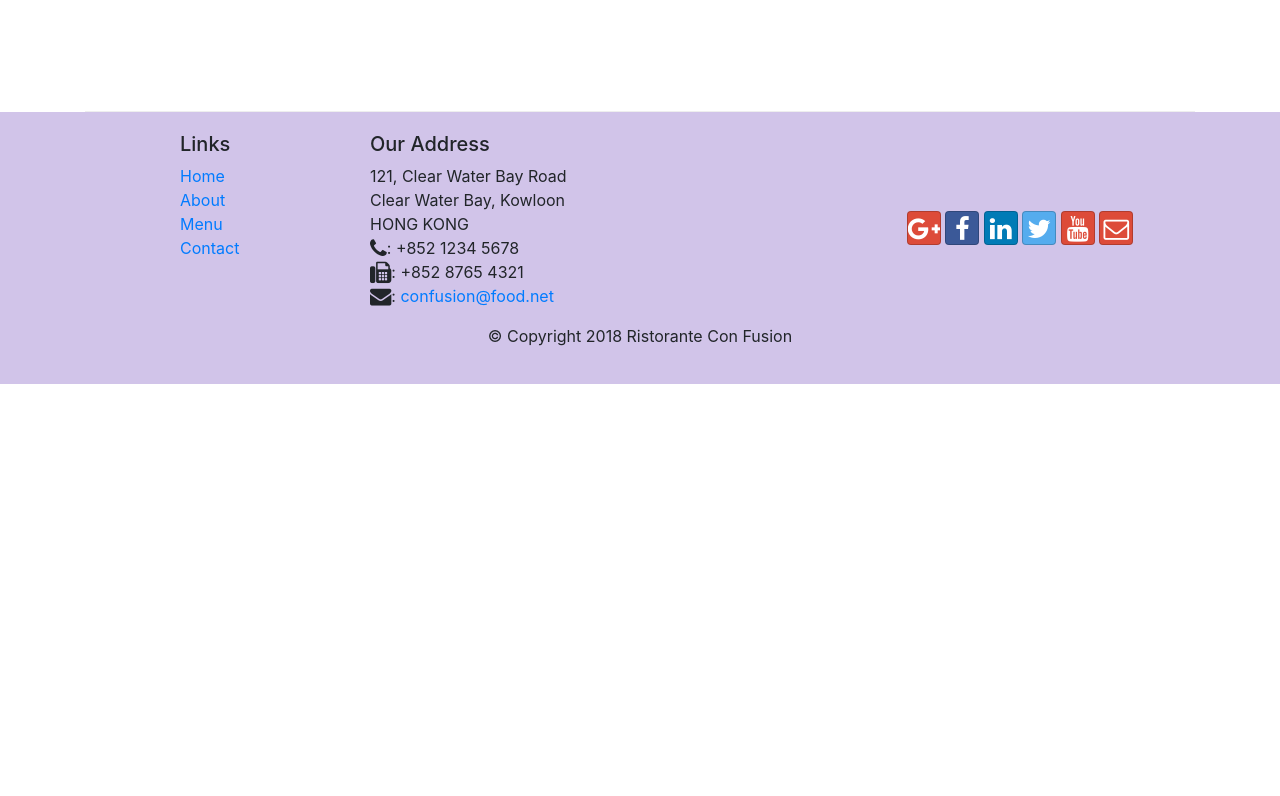
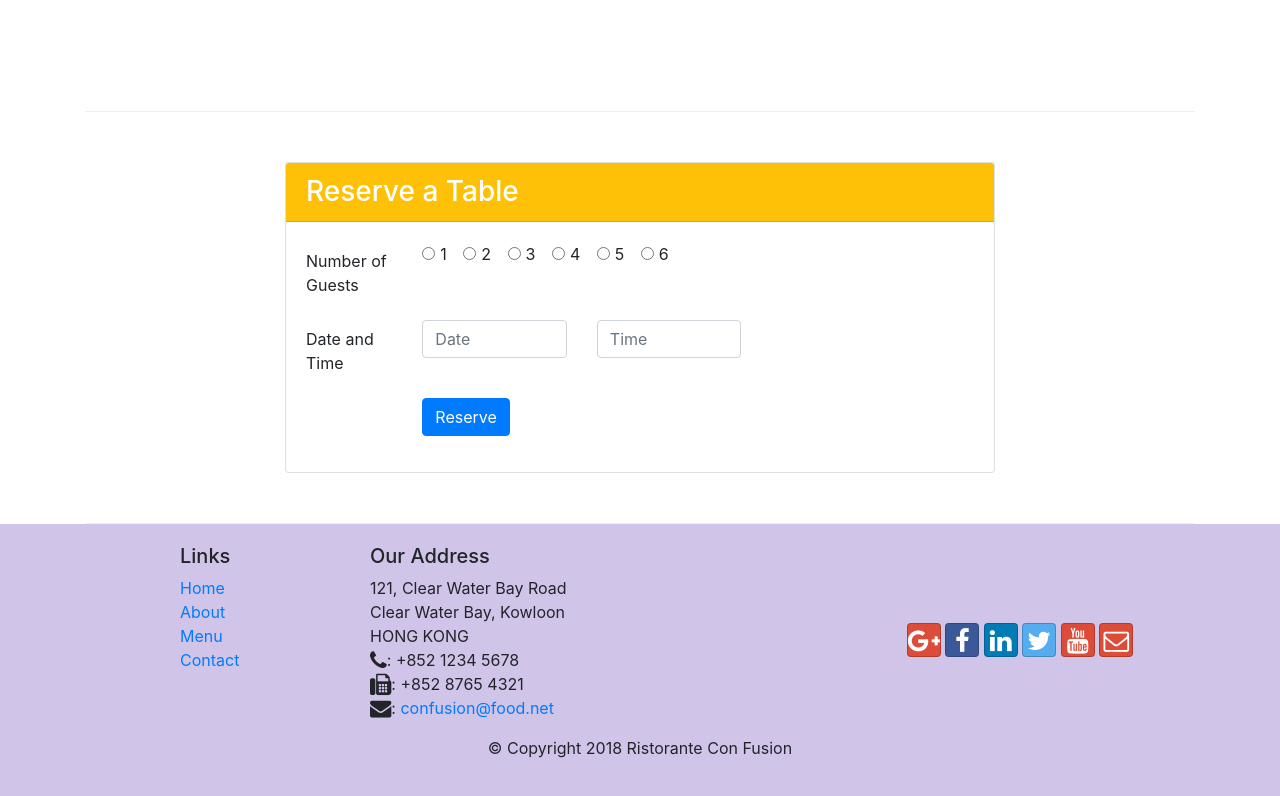
Before and after one commit to dddash11/ConFusion, a website: page index.html in a window 1280 px wide. Shown: the part 1422-2218 px from the top of the page. Before the commit the page ends 1806 px from the top, so only its background shows below. Drawn offline with nearby package versions, Linux system fonts and the light colour scheme.

Commit message:
Assignment 2

```diff
--- a/index.html
+++ b/index.html
@@ -38,13 +38,16 @@
 
     <header class = "jumbotron">
         <div class = "container">
-            <div class = "row row-header">
+            <div class = "row row-header align-items-center">
                 <div class = "col-12 col-sm-6">
                     <h1>Ristorante con Fusion</h1>
                     <p>We take inspiration from the World's best cuisines, and create a unique fusion experience. Our lipsmacking creations will tickle your culinary senses!</p>
                 </div>
-                <div  class = "col-12 col-sm align-self-center">
+                <div  class = "col-12 col-sm-3 align-self-center">
                     <img src="img/logo.png" class="image-fluid">
+                </div>
+                <div class="col-12 col-sm-3 align-items-center">
+                    <a href="#reserve-table" class="btn btn-warning btn-lg btn-block ">Reserve Table</a>
                 </div>
             </div>
         </div>
@@ -72,8 +75,13 @@
                 <h3>This Month's Promotions</h3>
             </div>
             <div class = "col col-sm col-md">
-                <h2>Weekend Grand Buffet</h2>
-                <p>Featuring mouthwatering combinations with a choice of five different salads, six enticing appetizers, six main entrees and five choicest desserts. Free flowing bubbly and soft drinks. All for just $19.99 per person </p>
+                <div class="media">
+                    <div class="media-body">
+                        <h2>Weekend Grand Buffet <span class="badge badge-danger">NEW</span></h2>
+                        <p>Featuring mouthwatering combinations with a choice of five different salads, six enticing appetizers, six main entrees and five choicest desserts. Free flowing bubbly and soft drinks. All for just $19.99 per person </p>
+                    </div>
+                    <img class="d-flex img-thumbnail align-self-center" src="img/buffet.png" alt="Weekend Buffet">
+                </div>
             </div>
         </div>
 
@@ -92,6 +100,63 @@
                 </div>
 
             </div>
+        </div>
+        <div class="row row-content">
+            <div class=" offset-sm-2 col-12 col-sm-8">
+                <div class="card">
+                    <h3 class="card-header bg-warning text-white">Reserve a Table</h3>
+                    <div class="card-body">
+                        <form id="reserve-table">
+                            <div class="form-group row">
+                                <label for="Guests" class="col-sm-2 col-form-label">Number of Guests</label>
+                                <div class="col-sm-10">
+                                    <div class="form-check form-check-inline">
+                                        <input class="form-check-input" type="radio" name="Guests" id="inlineRadio1" value="option1">
+                                        <label class="form-check-label" for="inlineRadio1">1</label>
+                                    </div>
+                                    <div class="form-check form-check-inline">
+                                        <input class="form-check-input" type="radio" name="Guests" id="inlineRadio2" value="option2">
+                                        <label class="form-check-label" for="inlineRadio2">2</label>
+                                    </div>
+                                    <div class="form-check form-check-inline">
+                                        <input class="form-check-input" type="radio" name="Guests" id="inlineRadio3" value="option3">
+                                        <label class="form-check-label" for="inlineRadio3">3</label>
+                                    </div>
+                                    <div class="form-check form-check-inline">
+                                        <input class="form-check-input" type="radio" name="Guests" id="inlineRadio4" value="option4">
+                                        <label class="form-check-label" for="inlineRadio4">4</label>
+                                    </div>
+                                    <div class="form-check form-check-inline">
+                                        <input class="form-check-input" type="radio" name="Guests" id="inlineRadio5" value="option5">
+                                        <label class="form-check-label" for="inlineRadio5">5</label>
+                                    </div>
+                                    <div class="form-check form-check-inline">
+                                        <input class="form-check-input" type="radio" name="Guests" id="inlineRadio6" value="option6">
+                                        <label class="form-check-label" for="inlineRadio6">6</label>
+                                    </div>
+                                </div>
+                            </div>
+                            <div class="form-group row">
+                                <label for="datetime" class="col-12 col-sm-2 col-form-label">Date and Time</label>
+                                <div class="col-6 col-sm-3">
+                                    <input type="datetime" class="form-control" id="date" name="date" placeholder="Date">
+                                </div>
+                                <div class="col-6 col-sm-3">
+                                    <input type="datetime" class="form-control" id="time" name="time" placeholder="Time">
+                                </div>
+                            </div>
+                            <div class="form-group row">
+                                <div class="offset-sm-2 col-sm-12">
+                                    <button type="submit" class="btn btn-primary">Reserve</button>
+                                </div>
+                            </div>
+
+
+                        </form>
+                    </div>
+
+                </div>
+        </div>
         </div>
     </div>
 
```
